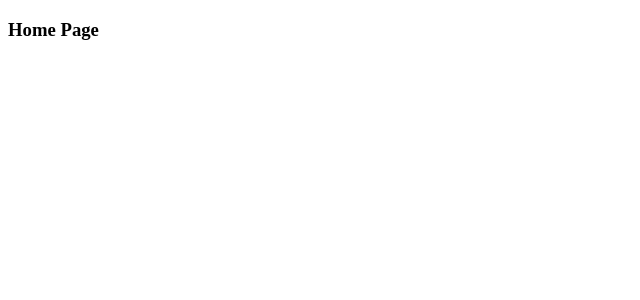
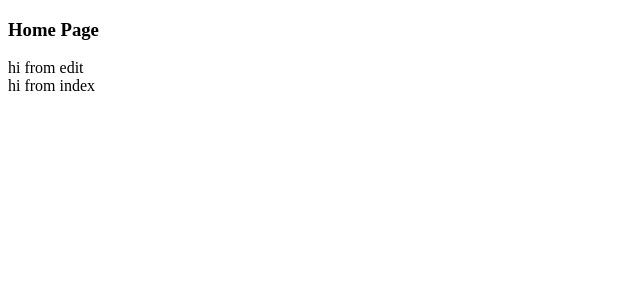
Before and after one commit to EdenRize/Feed-Frontend, a React (Vite) app: page / in a window 1280 px wide. Shown: the top 300 px of the page, without its empty margins (0-640 px from the left). Built offline with nearby package versions, Linux system fonts and the light colour scheme.

Commit message:
Add basic hp cmps

```diff
--- /dev/null
+++ b/src/cmps/CommentEdit.jsx
@@ -0,0 +1,9 @@
+
+
+export function CommentEdit() {
+    return (
+        <section className="comment-edit">
+            hi from edit
+        </section>
+    )
+}
--- /dev/null
+++ b/src/cmps/CommetIndex.jsx
@@ -0,0 +1,8 @@
+
+export function CommetIndex() {
+    return (
+        <section className="comment-index">
+            hi from index
+        </section>
+    )
+}
--- a/src/views/HomePage.jsx
+++ b/src/views/HomePage.jsx
@@ -1,7 +1,12 @@
+import { CommentEdit } from "../cmps/CommentEdit";
+import { CommetIndex } from "../cmps/CommetIndex";
+
 export function HomePage() {
     return (
         <section className="home-page">
             <h1>Home Page</h1>
+            <CommentEdit />
+            <CommetIndex />
         </section>
     )
 }
```
